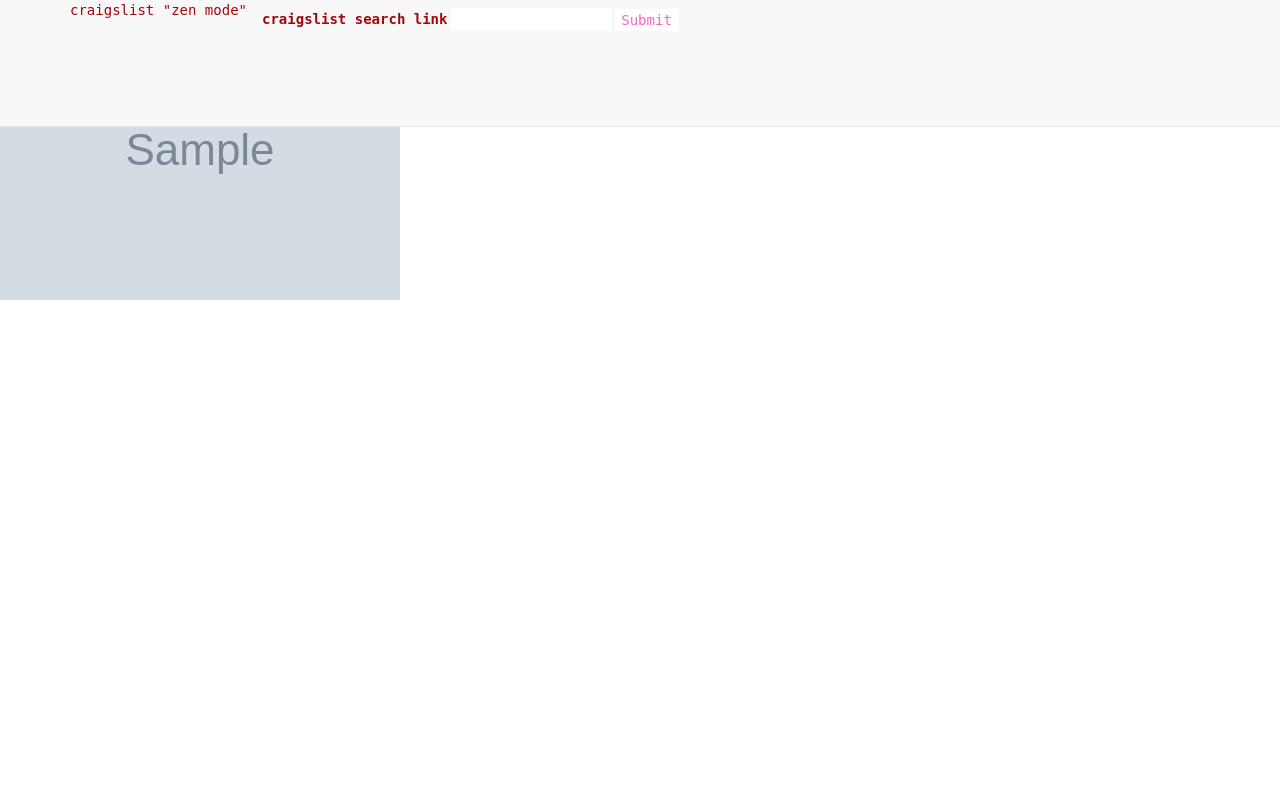
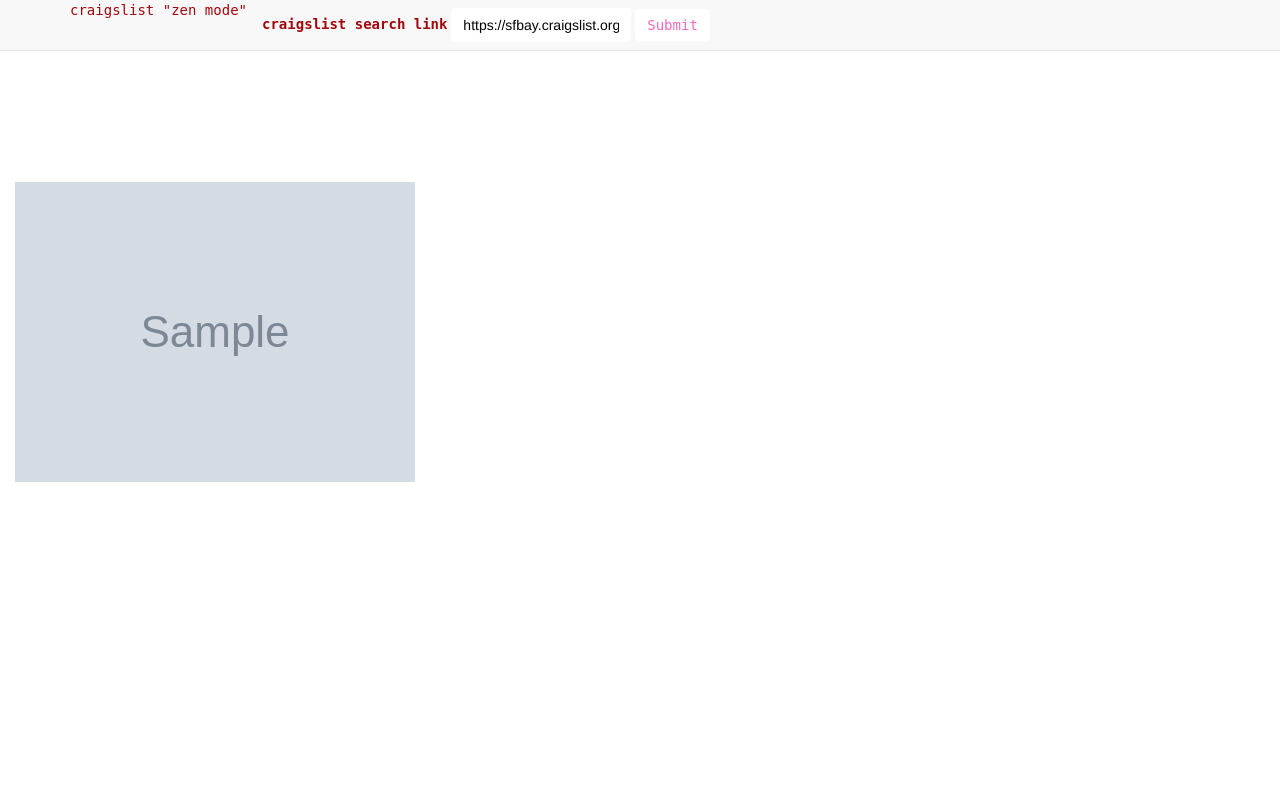
Before and after one commit to mmahnken/Craigslist-Zen-Mode, a Flask app: template app/templates/index.html in a window 1280 px wide. Run offline with Flask 2, Linux system fonts and the light colour scheme; the template is opened without the code that fills it: most values are stand-ins (such as "Sample title", 1, 10 or a date in 2020); grey boxes marked "Sample" are stand-in pictures; some libraries are stand-ins or nearby versions.

Commit message:
images flow under map, adding .gitignore. removing a few pyc files.

```diff
--- a/app/pycraig.py
+++ b/app/pycraig.py
@@ -46,8 +46,9 @@ def get_links(link):
     # links.extend(link['href'] for link in all_links if link.has_key('href') and link not in links)
     for l in all_links:
         if l.has_key('href') and l['href'] not in links and l['href'][0] != '//':
-            print l['href']
-            links.append(l['href'])
+            if 'search' not in l['href'] and '.org' not in l['href'] and 'about' not in l['href'] and '/' in l['href']:
+                print 'DEBUG %s' % l['href']
+                links.append(l['href'])
     base_url = get_base(link)
     return json.dumps({'list_of_links': links, 'base_url': base_url})
 
--- a/app/static/craig.js
+++ b/app/static/craig.js
@@ -1,22 +1,75 @@
+var map;
+var myLatLng = {};
+
 document.getElementById('url-form').addEventListener('submit', submitLink, false);
 
 function updateMap(evt){
-    var myLatLng = {
+    var newLatLng = {
       lat: Number(evt.currentTarget.dataset.lat),
       lng: Number(evt.currentTarget.dataset.lng)
     };
 
+    if ( myLatLng.lat !== newLatLng.lat && myLatLng.lng !== newLatLng.lng){
+
+        myLatLng = newLatLng;
+
         $('#map').empty();
-    var map = new google.maps.Map(document.getElementById('map'), {
+
+        map = new google.maps.Map(document.getElementById('map'), {
             center: myLatLng,
             zoom: 12
         });
+
+        // map.div.style.position = 'fixed';
+        // map.div.style.overflow = 'hidden';
+
 
         var marker = new google.maps.Marker({
             position: myLatLng,
             map: map,
             title: 'This listing.'
         });
+
+        var styles = [
+          {
+            featureType: 'water',
+            elementType: 'geometry',
+            stylers: [
+              {hue: '#2FBF80'},
+              // etc...
+            ]
+          },
+          {
+            featureType: "road.arterial",
+            elementType: "geometry",
+            stylers: [
+              { hue: "#00ffee" },
+              { saturation: 50 }
+            ]
+          },
+          {
+            featureType: "road.highway",
+            elementType: "geometry",
+            stylers: [
+              { hue: "#BF74BE" },
+              { saturation: 50 }
+            ]
+          },
+          {
+            featureType: "road.local",
+            elementType: "geometry",
+            stylers: [
+              { hue: "#B5FF64" },
+              { saturation: 50 },
+              { lightness: -50}
+            ]
+          },
+
+          ];
+
+        map.setOptions({styles:styles});
+    }
+
 }
 
 function submitLink(e){
@@ -83,9 +136,11 @@ function wrapElem( innerElem, wrapType, wrapperAttrType, wrapperAttr, wrapperDat
         wrapper.className = wrapperAttr;
     }
 
+    if (wrapperDataset.lat){
         wrapper.dataset.lat = wrapperDataset.lat;
         wrapper.dataset.lng = wrapperDataset.lng;
         $(wrapper).on('mouseover', updateMap);
+    }
     return wrapper;
 
 }
@@ -100,7 +155,7 @@ function putImages(imagesList, urlToPosting, tintCount, dataLatLng){
         var tintClass = "tint t" + tintCount;
         var wrappedImg = wrapElem(linkedImg, "figure", "class", tintClass, dataLatLng);
 
-        document.body.appendChild(wrappedImg);
+        $('#images-container').append(wrappedImg);
     }
     $('#resultsCount').html(Number(current)+ 1);
 
--- a/app/static/site.css
+++ b/app/static/site.css
@@ -78,7 +78,27 @@ label:hover{
     color:#F567BC;
 }
 
+div#map-container{
+  /*height:10em;*/
+  /*position: fixed;*/
+}
+
 div#map {
-    height: 9em;
-    width: 15em;
+  height:13em;
+  /*position:fixed;*/
+  /*width:5em;*/
 }
+
+div#images-container {
+  /*top: 5em;*/
+  overflow:auto;
+  height: 600px;
+}
+
+input[type=submit]:focus {outline:0;}
+
+body{
+  padding: 0px;
+}
+
+html, body {margin: 0; height: 100%; overflow: hidden}
--- a/app/templates/index.html
+++ b/app/templates/index.html
@@ -5,6 +5,7 @@
     <meta charset="utf-8">
     <title>Craigslist Zen Mode</title>
     <meta name="viewport" content="width=device-width, initial-scale=1.0">
+    <script src="//code.jquery.com/jquery-2.0.3.min.js"></script>
     <link rel="stylesheet" href="https://maxcdn.bootstrapcdn.com/bootstrap/3.3.5/css/bootstrap.min.css">
     <link href="/static/site.css" rel="stylesheet"></link>
     <script src="https://maxcdn.bootstrapcdn.com/bootstrap/3.3.5/js/bootstrap.min.js"></script>
@@ -17,20 +18,34 @@
     <form role="search"class="navbar-form navbar-left" action="/index" method="post" id='url-form'>
         <div class="form-group">
             <label for="link">craigslist search link</label>
-            <input name="link" class="custom" type="url" id='link-input'></input>
+            <input name="link" class="custom form-control" type="url" id='link-input' value="https://sfbay.craigslist.org/search/eby/hhh?sort=date&nh=58&nh=61&nh=62&nh=66&max_price=2000&bedrooms=1&pets_cat=1"></input>
         </div>
-        <input class="custom-button" type="submit"></input>
+        <input class="custom-button btn btn-default" type="submit"></input>
     </form>
     <ul class="nav navbar-nav">
         <li>
             <span id="resultsCountText" class="caption"></span> <span class="caption" id="resultsCount"></span>
         </li>
     </ul>
-    <div id="map"></div>
+    <!-- <div id="map"></div> -->
   </div>
 </nav>
 
-<div class="images-container">
+<!-- <div class="map-container"> -->
+    <!-- <div class="row"> -->
+        <!-- <div id="map" data-spy="affix" data-offset-top="60" data-offset-bottom="200"></div> -->
+    <!-- </div> -->
+<!-- </div> -->
+
+
+<div class="container-fluid">
+    <div class="row">
+        <div id="map-container" class="col-md-12" data-spy="affix" data-offset-top="60" data-offset-bottom="200">
+            <div id="map"></div>
+        </div>
+    </div>
+    <div class="row">
+        <div id="images-container" class="col-md-12">
             {% if images %}
                 <div class="wrap">
                 {% set i=0 %}
@@ -47,9 +62,24 @@
                 </div>
             {% endif %}
         </div>
+    </div>
+
+
+</div>
+
 </body>
-<script src="//code.jquery.com/jquery-2.0.3.min.js"></script>
 <script src="https://maps.googleapis.com/maps/api/js?key=AIzaSyCQTwdiY1LBAVpcBfdXkB4Ch0LKEeg5gIg"
   type="text/javascript"></script>
 <script src='/static/craig.js'></script>
+<script>
+      // $('#map-container').affix({
+      //     offset: {
+      //       top: 0,
+      //       bottom: function () {
+      //         return (this.bottom = $('.footer').outerHeight(true))
+      //       }
+      //     }
+      // });
+</script>
+
 </html>
--- a/run.py
+++ b/run.py
@@ -2,5 +2,5 @@
 import os
 from app import app
 
-port = int(os.environ.get('PORT', 5432))
-app.run(debug = True, host='0.0.0.0', port=port)
+port = int(os.environ.get('PORT', 5000))
+app.run(debug = True, port=port)
```
Also changed, not shown: 3 other files. Lines whose indentation alone changed are shown as unchanged.
